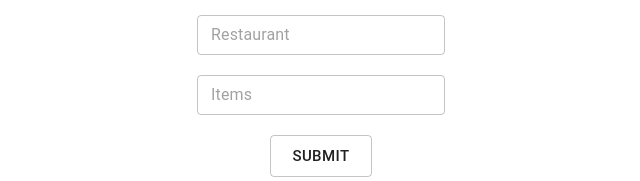
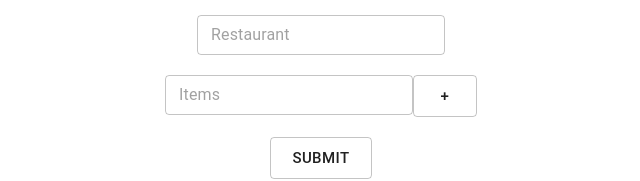
Before and after one commit to fionamei/chefs-kiss, a React (Create React App) app in the folder frontend/: page /save-order in a window 1280 px wide. Shown: the part 127-308 px from the top of the page, without its empty margins (319-959 px from the left). Built offline with nearby package versions, Linux system fonts and the light colour scheme.

Commit message:
added a + button and added made data.Items a list in the db

```diff
--- a/frontend/src/components/Save.js
+++ b/frontend/src/components/Save.js
@@ -1,4 +1,4 @@
-import React, { useState, setState } from "react";
+import React, { useState } from "react";
 import Axios from "axios";
 import { Button, TextField, makeStyles } from "@material-ui/core";
 
@@ -18,7 +18,7 @@ function Save() {
     const [data,setData] = useState({
         Name: "",
         Restaurant: "",
-        Items: ""
+        Items: []
     });
 
     function submit(e){
@@ -34,7 +34,7 @@ function Save() {
         setData({
             Name: "",
             Restaurant: "",
-            Items: ""
+            Items: []
         })
     };
 
@@ -44,7 +44,20 @@ function Save() {
         setData(newdata)
         console.log(newdata)
     };
-
+    // ITEMS STUFF
+    const [itemsText, setItemsText] = useState("");
+    const itemsTextHandler = (e) => {
+        setItemsText(e.target.value);
+    };
+    const submitItemsHandler = (e) => {
+        e.preventDefault();
+        setData({
+            Name: data.Name,
+            Restaurant: data.Restaurant,
+            Items: [...data.Items, itemsText]
+        });
+        setItemsText("");
+    };
     return (
         <div>
             <h1>Save an Order!</h1>
@@ -73,7 +86,7 @@ function Save() {
                     size="small"
                     required
                 />
-                <TextField
+                {/* <TextField
                     className={classes.field}
                     onChange={(e) => handle(e)}
                     id="Items"
@@ -84,12 +97,25 @@ function Save() {
                     color="secondary"
                     size="small"
                     required
+                /> */}
+                <br></br>
+                <TextField
+                    id="Items"
+                    placeholder="Items"
+                    type="text"
+                    variant="outlined"
+                    color="secondary"
+                    size="small"
+                    value={itemsText}
+                    onChange={itemsTextHandler}
                 />
+                <Button onClick={submitItemsHandler} variant="outlined" type="submit" size="large">+</Button>
+                <br></br>
                 <br></br>
                 <Button variant="outlined" type="submit" size="large">Submit</Button>
             </form>
         </div>
     )
-}
+};
 
 export default Save
```
